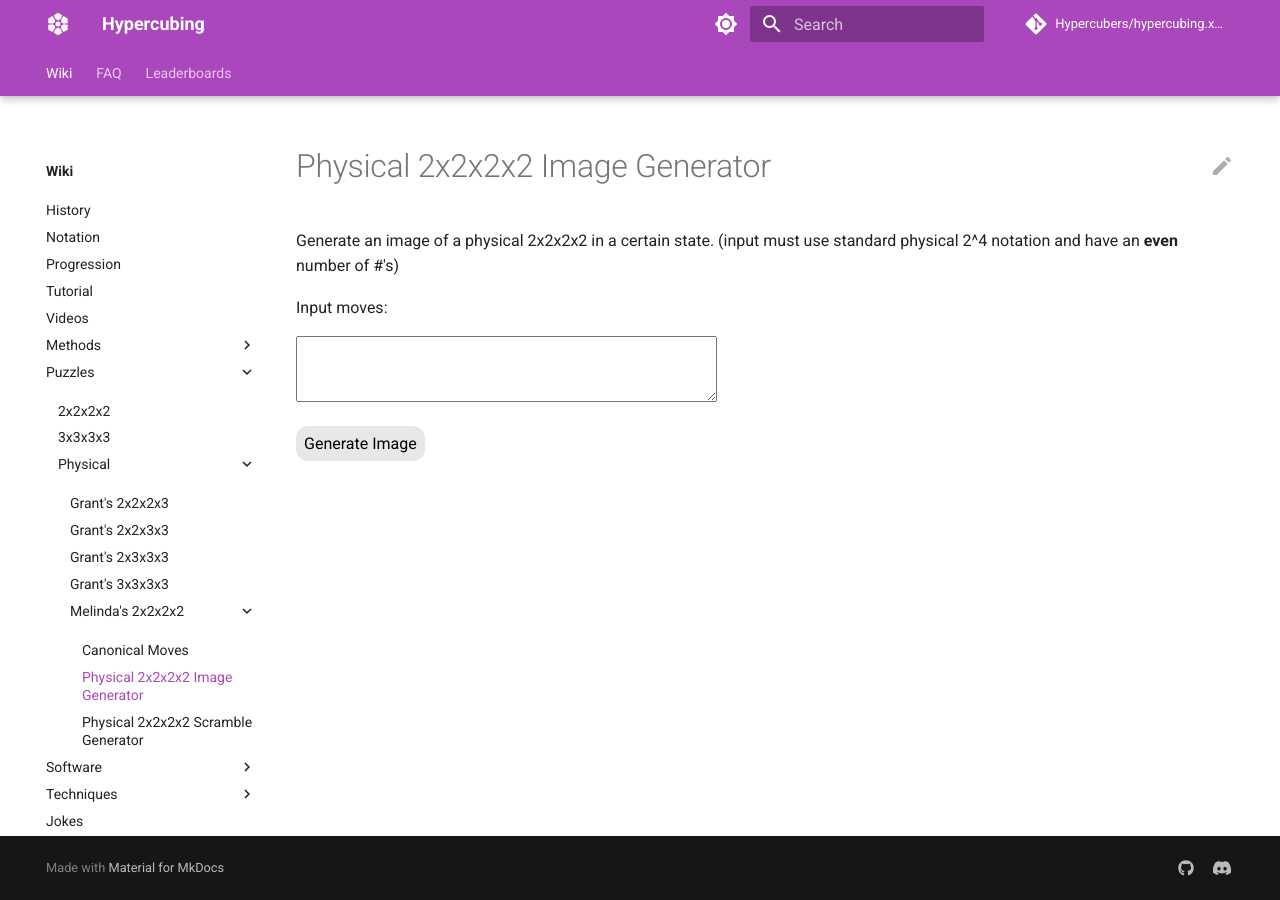
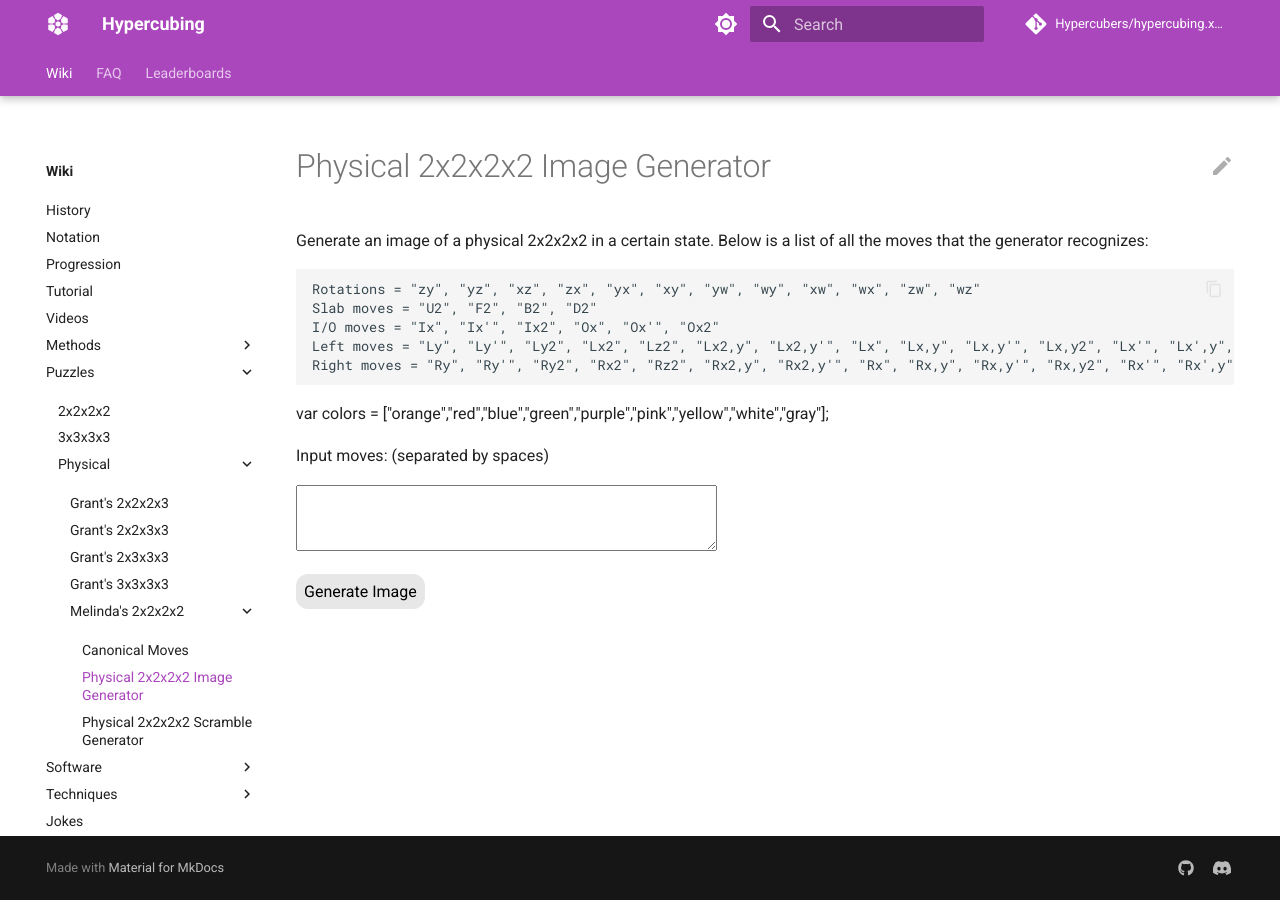
Before and after one commit to Hypercubers/hypercubing.xyz, an MkDocs documentation site: the page built from docs/puzzles/physical/2x2x2x2/image-generator.md, in a window 1280 px wide. Built offline with MkDocs 1.6.1 and Material for MkDocs 9.7.7, drawn with Linux system fonts in a browser that asks for light colours; comment, search, counter and statistics services are not loaded; part of the change alters nothing that is shown.

Commit message:
Make a lot more of the image generator work

````diff
--- a/docs/puzzles/physical/2x2x2x2/image-generator.md
+++ b/docs/puzzles/physical/2x2x2x2/image-generator.md
@@ -1,9 +1,16 @@
 # Physical 2x2x2x2 Image Generator
 
-Generate an image of a physical 2x2x2x2 in a certain state. (input must use standard physical 2^4 notation and have an **even** number of #'s)
+Generate an image of a physical 2x2x2x2 in a certain state. Below is a list of all the moves that the generator recognizes:
+```
+Rotations = "zy", "yz", "xz", "zx", "yx", "xy", "yw", "wy", "xw", "wx", "zw", "wz"
+Slab moves = "U2", "F2", "B2", "D2"
+I/O moves = "Ix", "Ix'", "Ix2", "Ox", "Ox'", "Ox2"
+Left moves = "Ly", "Ly'", "Ly2", "Lx2", "Lz2", "Lx2,y", "Lx2,y'", "Lx", "Lx,y", "Lx,y'", "Lx,y2", "Lx'", "Lx',y", "Lx',y'", "Lx',y2", "Lz", "Lz,y", "Lz,y'", "Lz,y2", "Lz'", "Lz',y", "Lz',y'", "Lz',y2"
+Right moves = "Ry", "Ry'", "Ry2", "Rx2", "Rz2", "Rx2,y", "Rx2,y'", "Rx", "Rx,y", "Rx,y'", "Rx,y2", "Rx'", "Rx',y", "Rx',y'", "Rx',y2", "Rz", "Rz,y", "Rz,y'", "Rz,y2", "Rz'", "Rz',y", "Rz',y'", "Rz',y2"
+```
+var colors = ["orange","red","blue","green","purple","pink","yellow","white","gray"];
 
-
-<label for="textinput">Input moves:</label>
+<label for="textinput">Input moves: (separated by spaces)</label>
 <textarea id="textinput" name="textinput" rows="4" cols="50">
 </textarea>
 
@@ -147,7 +154,7 @@ function hashtagInv(input)
 function U2(input)
 {
     input = [[input[1][2],input[1][3],input[1][0],input[1][1],input[0][4],input[0][5],input[0][6],input[0][7]],[input[0][2],input[0][3],input[0][0],input[0][1],input[1][4],input[1][5],input[1][6],input[1][7]]];
-    return input
+    return input;
 }
 
 function D2(input)
@@ -157,7 +164,7 @@ function D2(input)
     input = U2(input);
     input[0] = turn(input[0],3);
     input[1] = turn(input[1],3);
-    return input
+    return input;
 }
 
 function F2(input)
@@ -167,111 +174,115 @@ function F2(input)
     input = U2(input);
     input[0] = turn(input[0],11);
     input[1] = turn(input[1],11);
-    return input
+    return input;
+}
+
+function B2(input)
+{
+    input[0] = turn(input[0],11);
+    input[1] = turn(input[1],11);
+    input = U2(input);
+    input[0] = turn(input[0],7);
+    input[1] = turn(input[1],7);
+    return input;
 }
 
 // end slab twist functions
 
 
+
+// start IO twist functions
+
+function Ix(input) {
+    // input = x(input[0[1]], input[0[2]], input[0[5], input[0[6]]], input[1[0]], input[1[3]], input[1[4], input[1[6]]]);
+    // return input;
+    // [LUBO LUBI LUFI LUFO LDBO LDBI LDFI LDFO], [RUBI RUBO RUFO RUFI RDBI RDBO RDFI RDFO]
+    var temp = input[0[1]]; // save LUBI
+    input[0[1]] = input[0[2]]; // LUBI = LUFI
+    input[0[2]] = input[0[6]]; // LUFI = LDFI
+    input[0[6]] = input[0[5]]; // LDFI = LDBI
+    input[0[5]] = temp; // LDBI = LUBI
+    return input;
+}
+
+
+// end IO twist functions
+
+
 function turn(input,turnNum)
-// input = L or R
+// input = just L or R
 // turn num is just what turn it does
-
 {
-    if(turnNum == 0)
-    {
+    if(turnNum == 0){
         return y(input);
     }
-    else if(turnNum == 1)
-    {
+    else if(turnNum == 1){
         return y(y(y(input)));
     }
-    else if(turnNum == 2)
-    {
+    else if(turnNum == 2){
         return y(y(input));
     }
-    else if(turnNum == 3)
-    {
+    else if(turnNum == 3) {
         return x(x(input));
     }
-    else if(turnNum == 4)
-    {
+    else if(turnNum == 4) {
         return z(z(input));
     }
-    else if(turnNum == 5)
-    {
+    else if(turnNum == 5) {
         return y(x(x(input)));
     }
-    else if(turnNum == 6)
-    {
+    else if(turnNum == 6) {
         return y(y(y(x(x(input)))));
     }
-    else if(turnNum == 7)
-    {
+    else if(turnNum == 7){
         return x(input);
     }
-    else if(turnNum == 8)
-    {
+    else if(turnNum == 8) {
         return y(x(input));
     }
-    else if(turnNum == 9)
-    {
+    else if(turnNum == 9) {
         return y(y(y(x(input))));
     }
-    else if(turnNum == 10)
-    {
+    else if(turnNum == 10) {
         return y(y(x(input)));
     }
-    else if(turnNum == 11)
-    {
+    else if(turnNum == 11){
         return x(x(x(input)));
     }
-    else if(turnNum == 12)
-    {
+    else if(turnNum == 12){
         return y(x(x(x(input))));
     }
-    else if(turnNum == 13)
-    {
+    else if(turnNum == 13){
         return y(y(y(x(x(x(input))))));
     }
-    else if(turnNum == 14)
-    {
+    else if(turnNum == 14){
         return y(y(x(x(x(input)))));
     }
-    else if(turnNum == 15)
-    {
+    else if(turnNum == 15){
         return z(input);
     }
-    else if(turnNum == 16)
-    {
+    else if(turnNum == 16){
         return y(z(input));
     }
-    else if(turnNum == 17)
-    {
+    else if(turnNum == 17){
         return y(y(y(z(input))));
     }
-    else if(turnNum == 18)
-    {
+    else if(turnNum == 18){
         return y(y(z(input)));
     }
-    else if(turnNum == 19)
-    {
+    else if(turnNum == 19){
         return z(z(z(input)));
     }
-    else if(turnNum == 20)
-    {
+    else if(turnNum == 20){
         return y(z(z(z(input))));
     }
-    else if(turnNum == 21)
-    {
+    else if(turnNum == 21){
         return y(y(y(z(z(z(input))))));
     }
-    else if(turnNum == 22)
-    {
+    else if(turnNum == 22){
         return y(y(z(z(z(input)))));
     }
-    else
-    {
+    else{
         return input;
     }
 }
@@ -288,17 +299,37 @@ function slabTurns(input, turnNum) {
     }
 }
 
+function IOTurns(input, turnNum) {
+    if (turnNum == 0) {
+        return Ix(input);
+    }
+}
+
+function rotatings(input, turnNum) {
+    if (turnNum == 0) {
+        input[0] = turn(input[0],7);
+        input[1] = turn(input[1],7);
+        return input;
+    } else if (turnNum == 1) {
+        input[0] = turn(input[0],11);
+        input[1] = turn(input[1],11);
+        return input;
+    }
+}
+
 
 
 function myFunction() {
-    var slabmoves = ["U2", "F2", "B2", "D2"]
-    var IOmoves = ["Ix", "Ix'", "Ix2", "Ox", "Ox'", "Ox2"]
+    var rotations = ["zy", "yz", "xz", "zx", "yx", "xy", "yw", "wy", "xw", "wx", "zw", "wz"];
+    var slabmoves = ["U2", "F2", "B2", "D2"];
+    var IOmoves = ["Ix", "Ix'", "Ix2", "Ox", "Ox'", "Ox2"];
     var Lphysmoves = ["Ly", "Ly'", "Ly2", "Lx2", "Lz2", "Lx2,y", "Lx2,y'", "Lx", "Lx,y", "Lx,y'", "Lx,y2", "Lx'", "Lx',y", "Lx',y'", "Lx',y2", "Lz", "Lz,y", "Lz,y'", "Lz,y2", "Lz'", "Lz',y", "Lz',y'", "Lz',y2", ""];
     var Rphysmoves = ["Ry", "Ry'", "Ry2", "Rx2", "Rz2", "Rx2,y", "Rx2,y'", "Rx", "Rx,y", "Rx,y'", "Rx,y2", "Rx'", "Rx',y", "Rx',y'", "Rx',y2", "Rz", "Rz,y", "Rz,y'", "Rz,y2", "Rz'", "Rz',y", "Rz',y'", "Rz',y2", ""];
     canvas.height = 150;
 
     var puzzleState = [[[0,7,2,5],[0,7,2,4],[0,7,3,4],[0,7,3,5],[0,6,2,5],[0,6,2,4],[0,6,3,4],[0,6,3,5]],[[1,7,2,4],[1,7,2,5],[1,7,3,5],[1,7,3,4],[1,6,2,4],[1,6,2,5],[1,6,3,5],[1,6,3,4]]];
     // set puzzle to the solved state
+    // [LUBO LUBI LUFI LUFO LDBO LDBI LDFI LDFO], [RUBI RUBO RUFO RUFI RDBI RDBO RDFI RDFO]
 
     var userinput = document.getElementById("textinput").value;
     // getting what the user typed from the text box
@@ -306,28 +337,42 @@ function myFunction() {
     console.log(movestodo);
     // everything the user typed split into an array by spaces
 
-    if (slabmoves.includes(movestodo[0])) {
-        slabTurns(puzzleState, slabmoves.indexOf(movestodo[0]));
-    } else if (Lphysmoves.includes(movestodo[0])) {
-        turn(puzzleState[0], Lphysmoves.indexOf(movestodo[0]));
-    } else if (Rphysmoves.includes(movestodo[0])) {
-        turn(puzzleState[1], Rphysmoves.indexOf(movestodo[0]));
-    } else {
-        puzzleState = [[[8,8,8,8],[8,8,8,8],[8,8,8,8],[8,8,8,8],[8,8,8,8],[8,8,8,8],[8,8,8,8],[8,8,8,8]],[[8,8,8,8],[8,8,8,8],[8,8,8,8],[8,8,8,8],[8,8,8,8],[8,8,8,8],[8,8,8,8],[8,8,8,8]]];
-        // TURNS THE WHOLE PUZZLE RED IF USER TYPED SOMETHING OTHER THAN A MOVE
-        //var element = document.getElementById("buttin");
-        //element.value = "ERROR: BAD SYNTAX";
+    // counting hashes
+    var numHashes = 0;
+    for (var i = 0; i < movestodo.length; ++i) {
+        if (movestodo[i] == "#") {
+            numHashes++;
+        }
     }
-    console.log(movestodo);
 
-    // for (var i = 0; i < movestodo.length; ++j)
-    // {
-    // }
+    for (var i = 0; i < movestodo.length; ++i) {
+        // for each item in the list of moves to do:
+        if (numHashes > 0 && numHashes %2 == 1) {
+            // if the number of # is odd, set color to gray and break
+            puzzleState = [[[8,8,8,8],[8,8,8,8],[8,8,8,8],[8,8,8,8],[8,8,8,8],[8,8,8,8],[8,8,8,8],[8,8,8,8]],[[8,8,8,8],[8,8,8,8],[8,8,8,8],[8,8,8,8],[8,8,8,8],[8,8,8,8],[8,8,8,8],[8,8,8,8]]];
+            break;
+        }
+        if (slabmoves.includes(movestodo[i])) {
+            puzzleState = slabTurns(puzzleState, slabmoves.indexOf(movestodo[i]));
+        } else if (movestodo[i] == "#") {
+            puzzleState = hashtag(puzzleState);
+        } else if (Lphysmoves.includes(movestodo[i])) {
+            puzzleState[0] = turn(puzzleState[0], Lphysmoves.indexOf(movestodo[i]));
+        } else if (Rphysmoves.includes(movestodo[i])) {
+            puzzleState[1] = turn(puzzleState[1], Rphysmoves.indexOf(movestodo[i]));
+        } else if (IOmoves.includes(movestodo[i])) {
+            puzzleState = IOTurns(puzzleState, IOmoves.indexOf(movestodo[i]));
+        } else if (rotations.includes(movestodo[i])) {
+            puzzleState = rotatings(puzzleState, rotations.indexOf(movestodo[i]));
+        } else {
+            puzzleState = [[[8,8,8,8],[8,8,8,8],[8,8,8,8],[8,8,8,8],[8,8,8,8],[8,8,8,8],[8,8,8,8],[8,8,8,8]],[[8,8,8,8],[8,8,8,8],[8,8,8,8],[8,8,8,8],[8,8,8,8],[8,8,8,8],[8,8,8,8],[8,8,8,8]]];
+            // also could change some text to give a warning message if I wanted to
+        }
+    }
 
 
 
-    //puzzleState[0] = turn(puzzleState[0],2);
-    //puzzleState = F2(puzzleState);
+
 
     cube(0,10,puzzleState);
 
````
